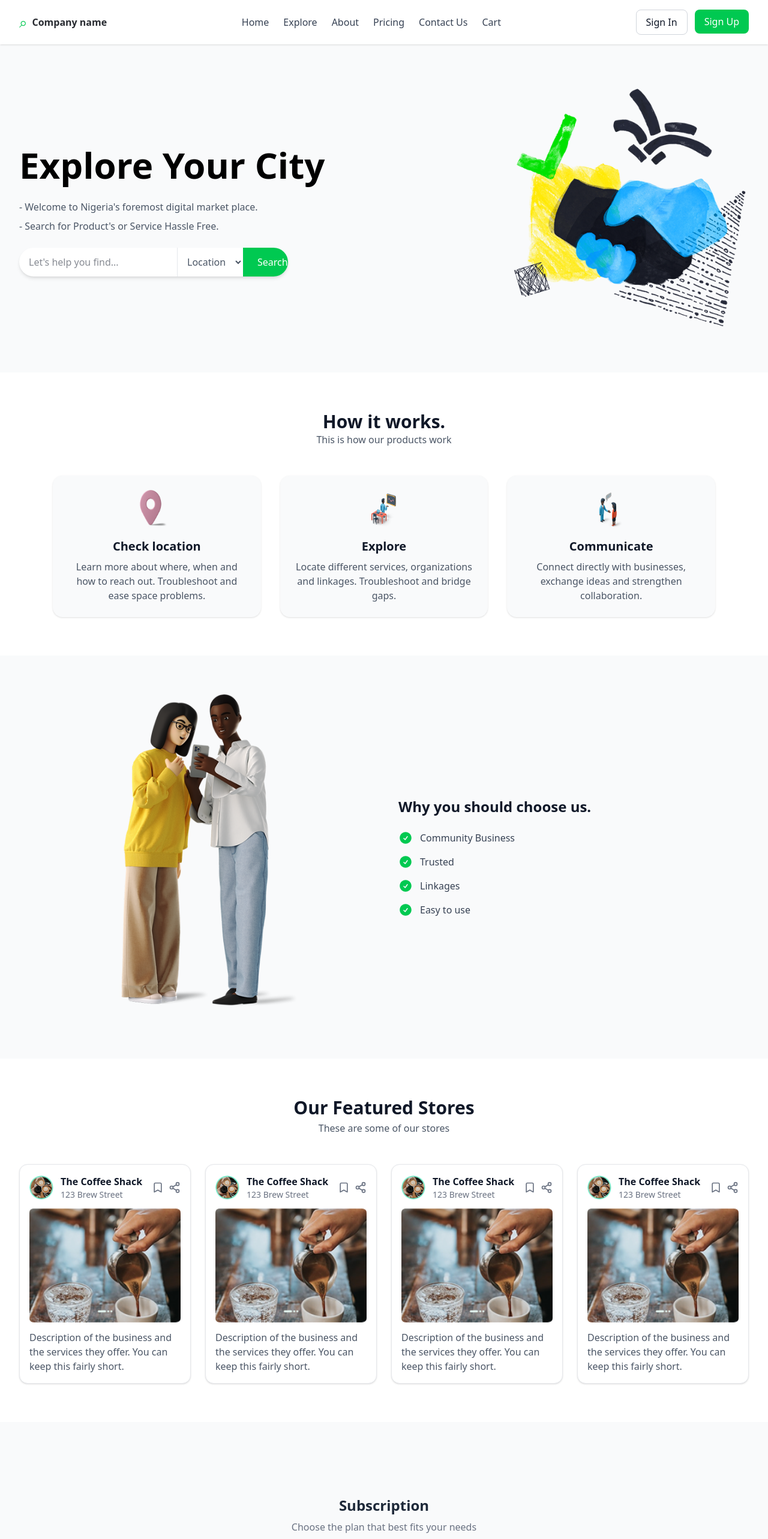
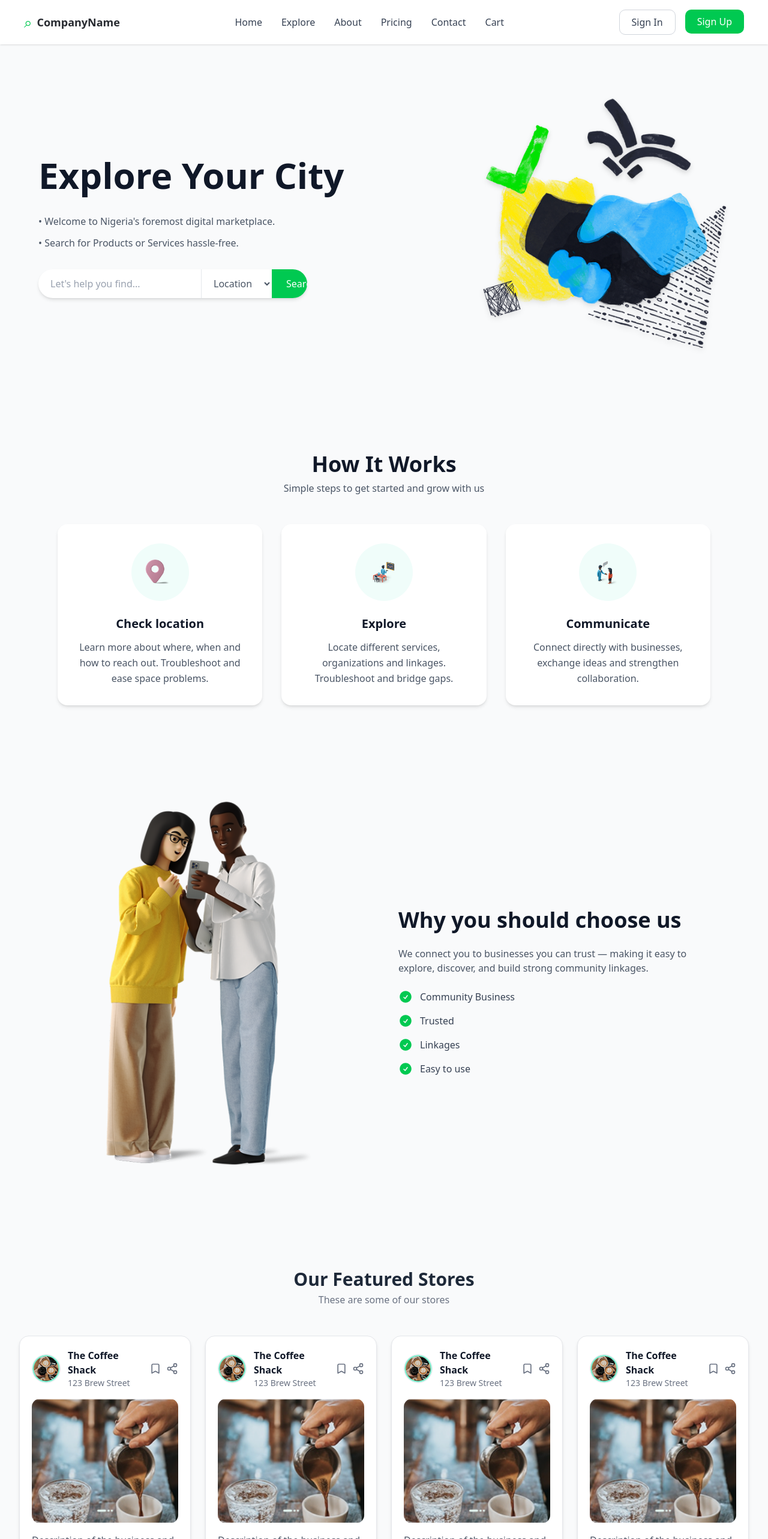
Before and after one commit to Kimmie38/gizo-project, a Next.js app: page / in a window 1280 px wide. Shown: the top 2566 px of the page at 60% size. Built offline with nearby package versions, Linux system fonts and the light colour scheme.

Commit message:
initial commit

```diff
--- a/src/app/landing/Subscription/page.js
+++ b/src/app/landing/Subscription/page.js
@@ -27,32 +27,42 @@ const plans = [
 
 export default function SubscriptionPage() {
   return (
-    <main className="min-h-screen flex flex-col items-center justify-center bg-gray-50 px-4">
+    <main className="min-h-screen flex flex-col items-center justify-center bg-gray-50 px-4 py-12">
       {/* Title */}
-      <h2 className="text-2xl font-semibold text-gray-800 mb-2">Subscription</h2>
-      <p className="text-gray-500 mb-10">Choose the plan that best fits your needs</p>
+      <h2 className="text-2xl md:text-3xl font-semibold text-gray-800 mb-2 text-center">
+        Subscription
+      </h2>
+      <p className="text-gray-500 mb-10 text-center text-sm md:text-base">
+        Choose the plan that best fits your needs
+      </p>
 
       {/* Pricing Cards */}
-      <div className="grid md:grid-cols-2 gap-8 w-full max-w-4xl">
+      <div className="grid grid-cols-1 md:grid-cols-2 gap-8 w-full max-w-6xl">
         {plans.map((plan, index) => (
           <div
             key={index}
             className="bg-white rounded-2xl shadow-md p-6 flex flex-col items-center border hover:shadow-lg transition"
           >
             {/* Plan Name */}
-            <h3 className="text-xl font-bold text-gray-800 mb-1">{plan.name}</h3>
-            <p className="text-sm text-gray-500 mb-4">{plan.duration}</p>
+            <h3 className="text-lg sm:text-xl font-bold text-gray-800 mb-1">
+              {plan.name}
+            </h3>
+            <p className="text-xs sm:text-sm text-gray-500 mb-4">
+              {plan.duration}
+            </p>
 
             {/* Price */}
-            <p className="text-3xl font-bold text-gray-900 mb-4">{plan.price}</p>
+            <p className="text-2xl sm:text-3xl font-bold text-gray-900 mb-4">
+              {plan.price}
+            </p>
 
             {/* Button */}
-            <button className="bg-[#199A86] text-white px-6 py-2 rounded-lg hover:bg-teal-700 transition mb-6 w-[396px]">
-              choose plan
+            <button className="bg-[#199A86] text-white px-6 py-2 rounded-lg hover:bg-teal-700 transition mb-6 w-full sm:w-[320px] md:w-[280px] lg:w-[360px]">
+              Choose Plan
             </button>
 
             {/* Features */}
-            <ul className="space-y-2 text-gray-600 w-full">
+            <ul className="space-y-2 text-gray-600 w-full text-sm sm:text-base">
               {plan.features.map((feature, i) => (
                 <li key={i} className="flex items-center gap-2">
                   <Check size={18} className="text-teal-600" />
--- a/src/app/landing/components/FeautureStores/page.js
+++ b/src/app/landing/components/FeautureStores/page.js
@@ -1,7 +1,7 @@
 "use client";
 import React from "react";
 import Image from "next/image";
-import { Bookmark, Share2 } from "lucide-react"; // icons
+import { Bookmark, Share2 } from "lucide-react";
 
 const stores = [
   {
@@ -40,13 +40,13 @@ const stores = [
 
 const FeaturedStores = () => {
   return (
-    <section className="py-12 sm:py-16 bg-white">
+    <section className="py-12 sm:py-16 bg-gray-50">
       {/* Header */}
       <div className="text-center mb-10 sm:mb-12 px-4">
-        <h2 className="text-xl sm:text-2xl md:text-3xl font-bold text-gray-900">
+        <h2 className="text-2xl md:text-3xl font-semibold text-gray-800">
           Our Featured Stores
         </h2>
-        <p className="text-gray-600 text-sm sm:text-base mt-1">
+        <p className="text-gray-500 text-sm md:text-base mt-1">
           These are some of our stores
         </p>
       </div>
@@ -56,38 +56,40 @@ const FeaturedStores = () => {
         {stores.map((store) => (
           <div
             key={store.id}
-            className="bg-white border rounded-xl shadow hover:shadow-lg transition p-4 flex flex-col"
+            className="bg-white rounded-2xl shadow-md p-5 flex flex-col border hover:shadow-lg transition"
           >
             {/* Store Header */}
-            <div className="flex items-center justify-between mb-3">
+            <div className="flex items-center justify-between mb-4">
               <div className="flex items-center gap-3">
                 <Image
                   src={store.logo}
                   alt={store.name}
-                  width={40}
-                  height={40}
-                  className="rounded-full"
+                  width={48}
+                  height={48}
+                  className="rounded-full border"
                 />
                 <div>
-                  <h3 className="text-sm sm:text-base font-semibold text-gray-900">
+                  <h3 className="text-base font-bold text-gray-900">
                     {store.name}
                   </h3>
-                  <p className="text-xs sm:text-sm text-gray-500">{store.address}</p>
+                  <p className="text-xs sm:text-sm text-gray-500">
+                    {store.address}
+                  </p>
                 </div>
               </div>
               <div className="flex gap-2 text-gray-500">
-                <Bookmark className="w-4 h-4 sm:w-5 sm:h-5 cursor-pointer hover:text-gray-700" />
-                <Share2 className="w-4 h-4 sm:w-5 sm:h-5 cursor-pointer hover:text-gray-700" />
+                <Bookmark className="w-5 h-5 cursor-pointer hover:text-gray-700" />
+                <Share2 className="w-5 h-5 cursor-pointer hover:text-gray-700" />
               </div>
             </div>
 
             {/* Preview Image */}
-            <div className="relative w-full h-40 sm:h-48 mb-3">
+            <div className="relative w-full h-40 sm:h-48 md:h-52 mb-4">
               <Image
                 src={store.preview}
                 alt={store.name}
                 fill
-                className="object-cover rounded-md"
+                className="object-cover rounded-xl"
               />
             </div>
 
--- a/src/app/landing/components/Hero/page.js
+++ b/src/app/landing/components/Hero/page.js
@@ -4,31 +4,32 @@ import Image from "next/image";
 
 const Hero = () => {
   return (
-    <section className="flex flex-col md:flex-row items-center justify-between px-4 sm:px-8 py-12 sm:py-16 bg-gray-50">
-      {/* Left Text */}
-      <div className="max-w-xl text-center md:text-left">
-        <h1 className="text-4xl sm:text-5xl lg:text-6xl font-semibold text-[#000000] leading-snug">
+    <section className="flex flex-col-reverse md:flex-row items-center justify-between px-6 sm:px-10 lg:px-16 py-12 sm:py-20 bg-gray-50">
+      {/* Left Content */}
+      <div className="w-full md:w-1/2 max-w-xl text-center md:text-left mt-10 md:mt-0">
+        <h1 className="text-3xl sm:text-5xl lg:text-6xl font-bold text-gray-900 leading-snug">
           Explore Your City
         </h1>
-        <ul className="mt-4 text-gray-600 space-y-2 text-sm sm:text-base">
-          <li>- Welcome to Nigeria&apos;s foremost digital market place.</li>
-          <li>- Search for Product&apos;s or Service Hassle Free.</li>
+        <ul className="mt-6 text-gray-600 space-y-3 text-sm sm:text-base">
+          <li>• Welcome to Nigeria&apos;s foremost digital marketplace.</li>
+          <li>• Search for Products or Services hassle-free.</li>
         </ul>
 
-        {/* Search bar should resize too */}
-        <div className="mt-6 w-full max-w-md mx-auto md:mx-0">
+        {/* Search Bar */}
+        <div className="mt-8 w-full max-w-md mx-auto md:mx-0">
           <SearchBar />
         </div>
       </div>
 
       {/* Right Image */}
-      <div className="mt-10 md:mt-0 flex justify-center md:justify-end w-full md:w-1/2">
+      <div className="w-full md:w-1/2 flex justify-center md:justify-end">
         <Image
           src="/images/business.png"
           alt="Hero Illustration"
-          width={400}
-          height={400}
-          className="w-64 h-auto sm:w-80 lg:w-[400px]"
+          width={500}
+          height={500}
+          className="w-56 sm:w-72 md:w-80 lg:w-[420px] h-auto drop-shadow-lg"
+          priority
         />
       </div>
     </section>
--- a/src/app/landing/components/HowItWorks/page.js
+++ b/src/app/landing/components/HowItWorks/page.js
@@ -21,37 +21,44 @@ const steps = [
 
 const HowItWorks = () => {
   return (
-    <section className="py-12 sm:py-16 bg-white">
+    <section className="py-14 sm:py-20 bg-gray-50">
       {/* Header */}
-      <div className="text-center mb-10 sm:mb-12 px-4">
-        <h2 className="text-2xl sm:text-3xl font-bold text-gray-900">
-          How it works.
+      <div className="text-center mb-12 px-4">
+        <h2 className="text-3xl sm:text-4xl font-bold text-gray-900">
+          How It Works
         </h2>
-        <p className="text-gray-600 text-sm sm:text-base">
-          This is how our products work
+        <p className="text-gray-600 text-sm sm:text-base mt-2">
+          Simple steps to get started and grow with us
         </p>
       </div>
 
       {/* Steps Grid */}
-      <div className="grid grid-cols-1 sm:grid-cols-2 md:grid-cols-3 gap-6 sm:gap-8 max-w-6xl mx-auto px-4 sm:px-6">
+      <div className="grid grid-cols-1 sm:grid-cols-2 md:grid-cols-3 gap-8 max-w-6xl mx-auto px-4 sm:px-6 lg:px-8">
         {steps.map((step, index) => (
           <div
             key={index}
-            className="p-6 bg-gray-50 rounded-2xl shadow hover:shadow-md transition text-center"
+            className="p-6 sm:p-8 bg-white rounded-2xl shadow-md hover:shadow-lg transition flex flex-col items-center text-center"
           >
-            <div className="flex justify-center mb-4">
+            {/* Icon */}
+            <div className="flex items-center justify-center w-20 h-20 sm:w-24 sm:h-24 rounded-full bg-teal-50 mb-6">
               <Image
                 src={step.icon}
                 alt={step.title}
                 width={64}
                 height={64}
-                className="w-12 h-12 sm:w-16 sm:h-16"
+                className="w-12 h-12 sm:w-14 sm:h-14 object-contain"
               />
             </div>
-            <h3 className="text-lg sm:text-xl font-semibold text-gray-900 mb-2">
+
+            {/* Title */}
+            <h3 className="text-lg sm:text-xl font-semibold text-gray-900 mb-3">
               {step.title}
             </h3>
-            <p className="text-gray-600 text-sm sm:text-base">{step.desc}</p>
+
+            {/* Description */}
+            <p className="text-gray-600 text-sm sm:text-base leading-relaxed">
+              {step.desc}
+            </p>
           </div>
         ))}
       </div>
--- a/src/app/landing/components/Nav/page.js
+++ b/src/app/landing/components/Nav/page.js
@@ -7,32 +7,34 @@ const Navbar = () => {
   const [menuOpen, setMenuOpen] = useState(false);
 
   return (
-    <nav className="flex items-center justify-between px-6 sm:px-8 py-4 bg-white shadow-sm relative">
+    <nav className="flex items-center justify-between px-6 sm:px-10 py-4 bg-white shadow-sm sticky top-0 z-50">
       {/* Logo */}
       <div className="flex items-center gap-2">
         <span className="text-green-500 text-2xl">⌕</span>
-        <span className="font-semibold text-[#282B31]">Company name</span>
+        <span className="font-semibold text-lg text-[#282B31]">
+          CompanyName
+        </span>
       </div>
 
       {/* Desktop Links */}
-      <div className="hidden md:flex gap-6 text-gray-700">
-        <Link href="/">Home</Link>
-        <Link href="/explore">Explore</Link>
-        <Link href="/about">About</Link>
-        <Link href="/pricing">Pricing</Link>
-        <Link href="/contact">Contact Us</Link>
-        <Link href="/cart">Cart</Link>
+      <div className="hidden md:flex gap-8 text-gray-700 font-medium">
+        <Link href="/" className="hover:text-green-500 transition">Home</Link>
+        <Link href="/explore" className="hover:text-green-500 transition">Explore</Link>
+        <Link href="/about" className="hover:text-green-500 transition">About</Link>
+        <Link href="/pricing" className="hover:text-green-500 transition">Pricing</Link>
+        <Link href="/contact" className="hover:text-green-500 transition">Contact</Link>
+        <Link href="/cart" className="hover:text-green-500 transition">Cart</Link>
       </div>
 
       {/* Buttons (Desktop) */}
-      <div className="hidden md:flex gap-3">
+      <div className="hidden md:flex gap-4">
         <Link href="/signIN/login">
-          <button className="px-4 py-2 border border-gray-300 rounded-md hover:bg-gray-50">
+          <button className="px-5 py-2 border border-gray-300 rounded-lg text-gray-700 hover:bg-gray-50 transition">
             Sign In
           </button>
         </Link>
         <Link href="/signIN/signup">
-          <button className="px-4 py-2 bg-green-500 text-white rounded-md hover:bg-green-600">
+          <button className="px-5 py-2 bg-green-500 text-white rounded-lg hover:bg-green-600 transition">
             Sign Up
           </button>
         </Link>
@@ -48,29 +50,29 @@ const Navbar = () => {
 
       {/* Mobile Dropdown Menu */}
       {menuOpen && (
-        <div className="absolute top-full left-0 w-full bg-white shadow-md flex flex-col items-start px-6 py-4 md:hidden z-50">
+        <div className="absolute top-full left-0 w-full bg-white shadow-md md:hidden z-50">
+          <div className="flex flex-col gap-4 px-6 py-6 text-gray-700 font-medium">
             {/* Links */}
-          <div className="flex flex-col gap-4 text-gray-700 w-full">
-            <Link href="/" onClick={() => setMenuOpen(false)}>Home</Link>
-            <Link href="/explore" onClick={() => setMenuOpen(false)}>Explore</Link>
-            <Link href="/about" onClick={() => setMenuOpen(false)}>About</Link>
-            <Link href="/pricing" onClick={() => setMenuOpen(false)}>Pricing</Link>
-            <Link href="/contact" onClick={() => setMenuOpen(false)}>Contact Us</Link>
-            <Link href="/cart" onClick={() => setMenuOpen(false)}>Cart</Link>
-          </div>
+            <Link href="/" onClick={() => setMenuOpen(false)} className="hover:text-green-500 transition">Home</Link>
+            <Link href="/explore" onClick={() => setMenuOpen(false)} className="hover:text-green-500 transition">Explore</Link>
+            <Link href="/about" onClick={() => setMenuOpen(false)} className="hover:text-green-500 transition">About</Link>
+            <Link href="/pricing" onClick={() => setMenuOpen(false)} className="hover:text-green-500 transition">Pricing</Link>
+            <Link href="/contact" onClick={() => setMenuOpen(false)} className="hover:text-green-500 transition">Contact</Link>
+            <Link href="/cart" onClick={() => setMenuOpen(false)} className="hover:text-green-500 transition">Cart</Link>
 
             {/* Buttons */}
-          <div className="flex flex-col gap-3 mt-4 w-full">
+            <div className="flex flex-col gap-3 mt-6">
               <Link href="/signIN/login" onClick={() => setMenuOpen(false)}>
-              <button className="w-full px-4 py-2 border border-gray-300 rounded-md hover:bg-gray-50">
+                <button className="w-full px-4 py-2 border border-gray-300 rounded-lg hover:bg-gray-50 transition">
                   Sign In
                 </button>
               </Link>
               <Link href="/signIN/signup" onClick={() => setMenuOpen(false)}>
-              <button className="w-full px-4 py-2 bg-green-500 text-white rounded-md hover:bg-green-600">
+                <button className="w-full px-4 py-2 bg-green-500 text-white rounded-lg hover:bg-green-600 transition">
                   Sign Up
                 </button>
               </Link>
+            </div>
           </div>
         </div>
       )}
--- a/src/app/landing/components/SearchBar/page.js
+++ b/src/app/landing/components/SearchBar/page.js
@@ -11,18 +11,20 @@ const SearchBar = ({
       <input
         type="text"
         placeholder={placeholder}
-        className="flex-1 px-4 py-3 outline-none"
+        className="flex-1 px-5 py-3 text-gray-700 text-sm sm:text-base outline-none placeholder-gray-400"
       />
 
       {/* Dropdown */}
-      <select className="px-3 py-3 border-l text-gray-600 outline-none">
+      <select className="px-4 py-3 text-gray-600 text-sm sm:text-base border-l outline-none bg-white hover:cursor-pointer">
         {locations.map((loc, index) => (
-          <option key={index}>{loc}</option>
+          <option key={index} value={loc}>
+            {loc}
+          </option>
         ))}
       </select>
 
       {/* Button */}
-      <button className="bg-green-500 px-6 py-3 text-white font-medium hover:bg-green-600">
+      <button className="bg-green-500 px-6 py-3 text-white text-sm sm:text-base font-medium hover:bg-green-600 transition-all">
         {buttonLabel}
       </button>
     </div>
--- a/src/app/landing/components/WhyChooseUs/page.js
+++ b/src/app/landing/components/WhyChooseUs/page.js
@@ -1,33 +1,41 @@
 import React from "react";
 import Image from "next/image";
-import { CheckCircleIcon } from "@heroicons/react/24/solid"; // install heroicons if not yet
+import { CheckCircleIcon } from "@heroicons/react/24/solid"; // make sure @heroicons/react is installed
 
 const features = ["Community Business", "Trusted", "Linkages", "Easy to use"];
 
 const WhyChooseUs = () => {
   return (
-    <section className="py-16 bg-gray-50">
+    <section className="py-16 sm:py-20 bg-gray-50">
       <div className="max-w-6xl mx-auto px-6 grid grid-cols-1 md:grid-cols-2 gap-12 items-center">
         {/* Left Image */}
         <div className="flex justify-center">
           <Image
             src="/images/smartphone.png" // place inside /public/images/
             alt="People discussing"
-            width={300}
-            height={400}
+            width={350}
+            height={450}
+            className="w-60 sm:w-72 md:w-80 lg:w-[350px] h-auto object-contain"
           />
         </div>
 
         {/* Right Content */}
         <div>
-          <h2 className="text-2xl font-bold text-gray-900 mb-6">
-            Why you should choose us.
+          <h2 className="text-2xl sm:text-3xl md:text-4xl font-bold text-gray-900 mb-6">
+            Why you should choose us
           </h2>
+          <p className="text-gray-600 text-sm sm:text-base mb-6">
+            We connect you to businesses you can trust — making it easy to
+            explore, discover, and build strong community linkages.
+          </p>
           <ul className="space-y-4">
             {features.map((item, i) => (
-              <li key={i} className="flex items-center gap-3 text-gray-700">
-                <CheckCircleIcon className="w-6 h-6 text-green-500" />
-                {item}
+              <li
+                key={i}
+                className="flex items-center gap-3 text-gray-700 text-sm sm:text-base"
+              >
+                <CheckCircleIcon className="w-6 h-6 text-green-500 flex-shrink-0" />
+                <span>{item}</span>
               </li>
             ))}
           </ul>
```
Also changed, not shown: src/app/landing/components/Contact/page.js (+8 -7 lines), src/app/landing/components/Footer/page.js (+8 -8 lines), src/app/signIN/login/page.js (+18 -26 lines). Lines whose indentation alone changed are shown as unchanged.
